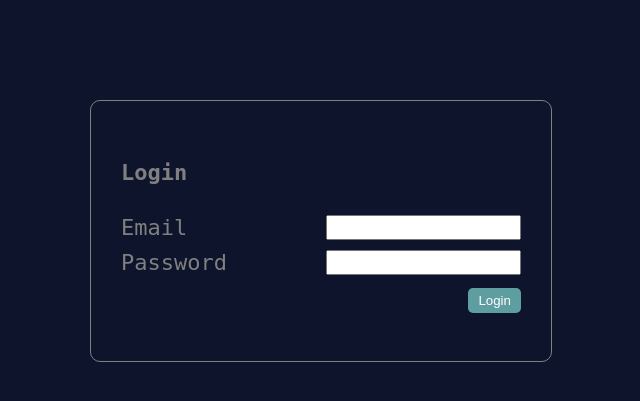
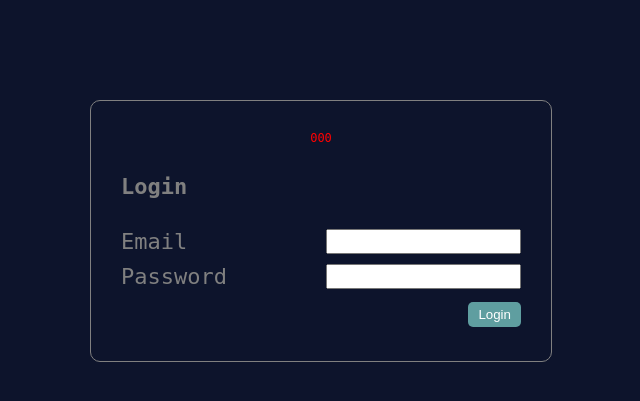
Before and after one commit to marvelous-ikechi/VoiceEmail, a Django app: template templates/index.html in a window 1280 px wide. Shown: the top 401 px of the page, without its empty margins (319-959 px from the left). Run offline with Django 3.2, Linux system fonts and the light colour scheme; tables that the repository leaves empty hold one stand-in row (values such as "Sample post"); the template is opened without the code that fills it: values that come from a table or form of the project are taken from there, most other values are stand-ins (such as "Sample title", 1, 10 or a date in 2020).

Commit message:
index page authentication working correctly

```diff
--- a/static/css/style.css
+++ b/static/css/style.css
@@ -38,3 +38,9 @@ input[type="submit"] {
     border-radius:5px;
     margin-right:0px;
 }
+.form__error {
+    color:red;
+    font-size:12px;
+    text-align:center;
+    margin-bottom:10px;
+}
--- a/templates/index.html
+++ b/templates/index.html
@@ -7,8 +7,16 @@
 </head>
 <body>
 
-<form class="item-container" method="post" action="/home/">
+<form class="item-container" method='post' action="/home/">
+
+         <div  class="form__error">
+            {{ exception }}
+        </div>
+         <div  class="form__error">
+            {{ error }}
+        </div>
         <h4>Login</h4>
+
         {%  csrf_token %}
 
         <div class="form__group">
@@ -28,7 +36,6 @@
 
 
 
-
 </form>
 
 </body>
```
Also changed, not shown: vmail/views.py (+13 -12 lines).
